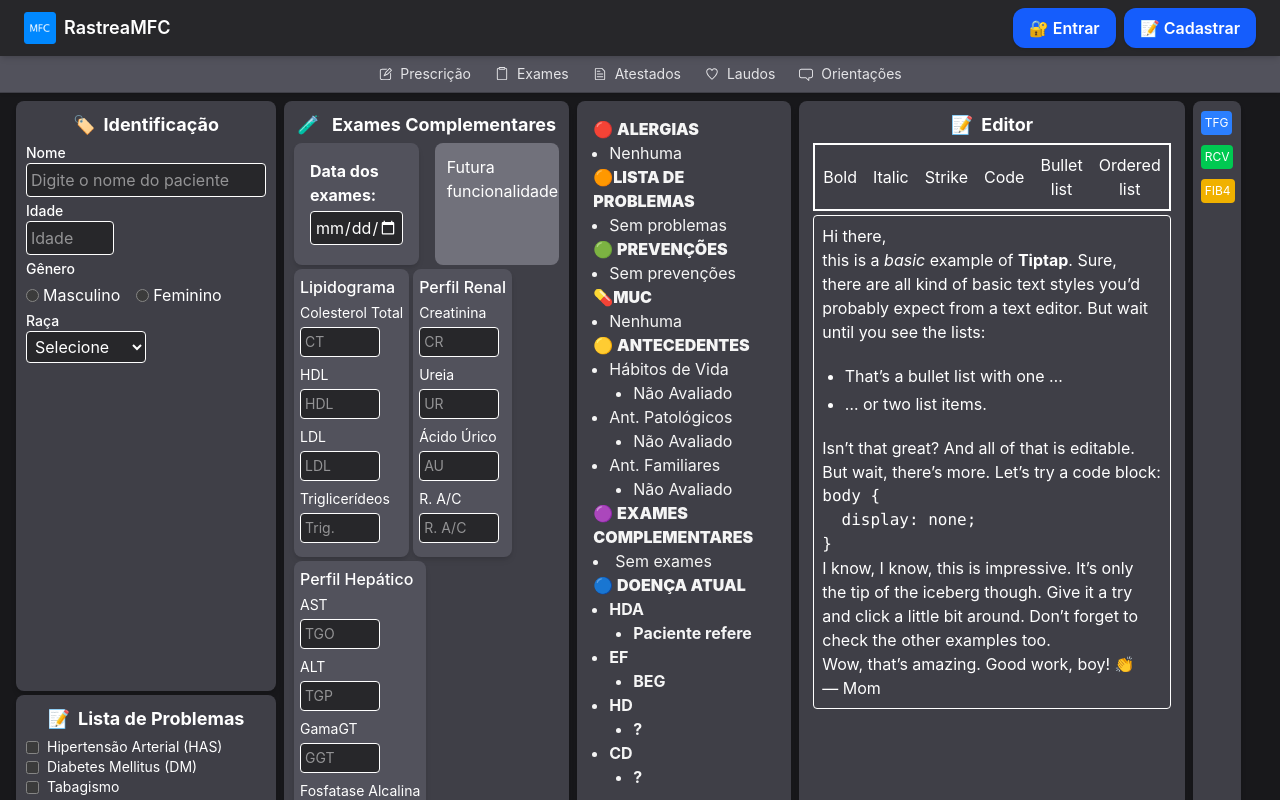
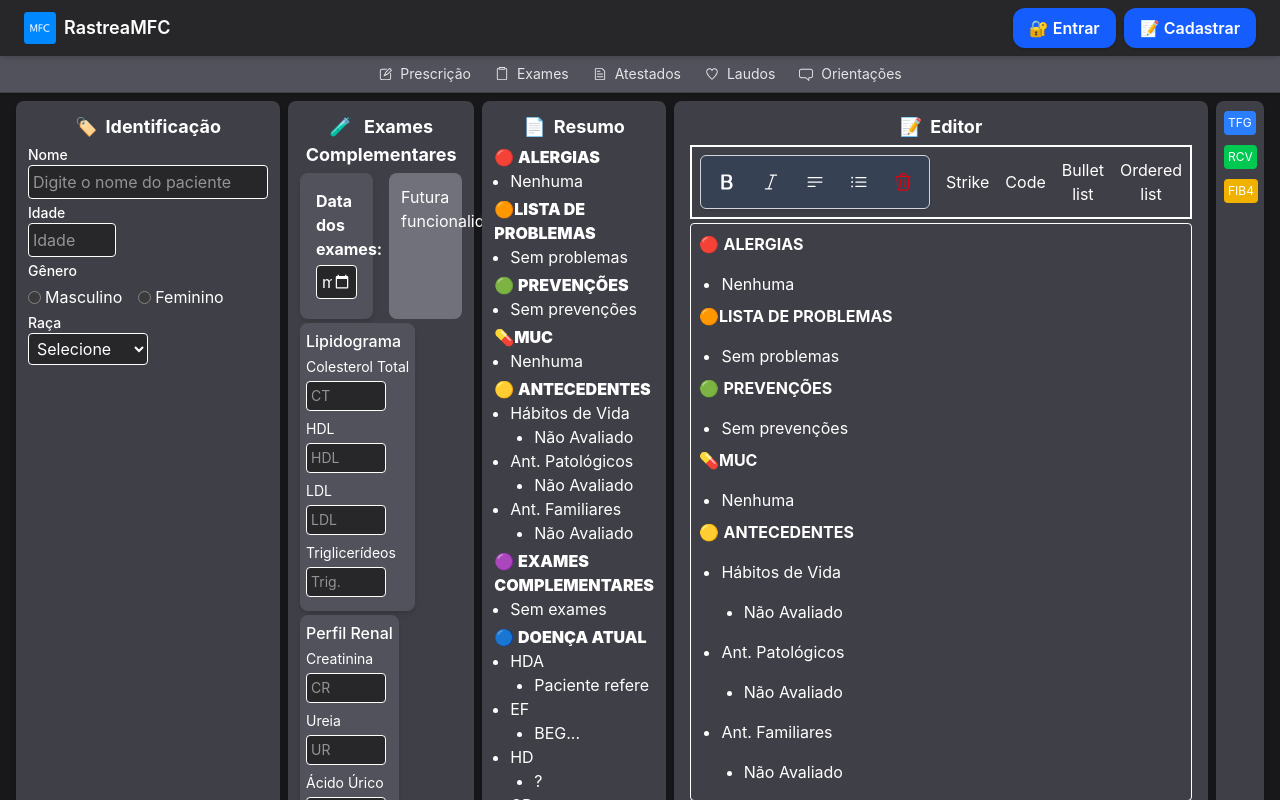
Before and after one commit to gabrielgcmr/RCV_PWA, a React (Vite) app in the folder frontend/: page / in a window 1280 px wide. Shown: the top 800 px of the page. Built offline with nearby package versions, Linux system fonts and the light colour scheme.

Commit message:
Refactor summary components to use SectionBase; enhance styling and structure for better readability

```diff
--- a/frontend/src/components/common/form/SectionBase.tsx
+++ b/frontend/src/components/common/form/SectionBase.tsx
@@ -14,7 +14,7 @@ export default function SectionBase({
 }: SectionBaseProps) {
   return (
     <section
-      className={`p-2.5 bg-zinc-700 rounded-lg shadow-md text-white mb-1 ${className}`}
+      className={`p-3 bg-zinc-700 rounded-lg shadow-md text-white mb-1 ${className}`}
     >
       <h3 className="text-lg font-bold mb-1 text-center">
         {icon && <span className="mr-2">{icon}</span>}
--- a/frontend/src/components/contents/startPage/5-summaryBuilder.tsx
+++ b/frontend/src/components/contents/startPage/5-summaryBuilder.tsx
@@ -1,4 +1,5 @@
 import usePatient from "../../../hooks/usePatient";
+import SectionBase from "../../common/form/SectionBase";
 import Allergies from "./SummaryTextTopics/1-Allergies";
 import ProblemList from "./SummaryTextTopics/2-ProblemList";
 import Preventions from "./SummaryTextTopics/3-Preventions";
@@ -17,7 +18,7 @@ function SummaryBuilder() {
   }
 
   return (
-    <section className="p-4 bg-zinc-700 rounded-lg shadow-md mb-2">
+    <SectionBase title="Resumo" icon="📄">
       <Allergies />
 
       <ProblemList />
@@ -31,7 +32,7 @@ function SummaryBuilder() {
       <Exams />
 
       <PresentIllness />
-    </section>
+    </SectionBase>
   );
 }
 
--- a/frontend/src/components/contents/startPage/SummaryTextTopics/6-Exams.tsx
+++ b/frontend/src/components/contents/startPage/SummaryTextTopics/6-Exams.tsx
@@ -64,7 +64,9 @@ export default function Exams() {
           )}
         </div>
       ) : (
-        <li>Sem exames</li>
+        <ul className="list-disc pl-4">
+          <li>Sem exames</li>
+        </ul>
       )}
     </>
   );
--- a/frontend/src/components/contents/startPage/SummaryTextTopics/7-PresentIllness.tsx
+++ b/frontend/src/components/contents/startPage/SummaryTextTopics/7-PresentIllness.tsx
@@ -3,8 +3,9 @@ import { summaryTitle } from "./styles";
 export default function PresentIllness() {
   return (
     <>
-      <ul className={summaryTitle}>
+      <p className={summaryTitle}>
         🔵 <b>DOENÇA ATUAL</b>{" "}
+      </p>
       <ul className="list-disc pl-4">
         <li>HDA</li>
         <ul className="list-disc pl-6">
@@ -12,7 +13,7 @@ export default function PresentIllness() {
         </ul>
         <li>EF</li>
         <ul className="list-disc pl-6">
-            <li>BEG</li>
+          <li>BEG...</li>
         </ul>
         <li>HD</li>
         <ul className="list-disc pl-6">
@@ -23,7 +24,6 @@ export default function PresentIllness() {
           <li>?</li>
         </ul>
       </ul>
-      </ul>
     </>
   );
 }
--- a/frontend/src/components/contents/startPage/SummaryTextTopics/styles.ts
+++ b/frontend/src/components/contents/startPage/SummaryTextTopics/styles.ts
@@ -1 +1 @@
-export const summaryTitle = "text-base font-bold";
+export const summaryTitle = "text-base font-bold mt-1";
--- a/frontend/src/components/editors/Content.tsx
+++ b/frontend/src/components/editors/Content.tsx
@@ -1,30 +1,58 @@
 export const content = `
-<h2>
-  Hi there,
-</h2>
-<p>
-  this is a <em>basic</em> example of <strong>Tiptap</strong>. Sure, there are all kind of basic text styles you’d probably expect from a text editor. But wait until you see the lists:
-</p>
+<h3 className={summaryTitle}>
+    🔴 <b>ALERGIAS</b>
+</h3>
 <ul>
-  <li>
-    That’s a bullet list with one …
-  </li>
-  <li>
-    … or two list items.
-  </li>
+    <li>Nenhuma</li>
 </ul>
-<p>
-  Isn’t that great? And all of that is editable. But wait, there’s more. Let’s try a code block:
-</p>
-<pre><code class="language-css">body {
-  display: none;
-}</code></pre>
-<p>
-  I know, I know, this is impressive. It’s only the tip of the iceberg though. Give it a try and click a little bit around. Don’t forget to check the other examples too.
-</p>
-<blockquote>
-  Wow, that’s amazing. Good work, boy! 👏
-  <br />
-  — Mom
-</blockquote>
+
+<h3>
+    🟠<b>LISTA DE PROBLEMAS</b>
+</h3>
+<ul>
+    <li>Sem problemas</li>
+</ul>
+
+<h3>
+    🟢 <b>PREVENÇÕES</b>
+</h3>
+ <ul>
+    <li>Sem prevenções</li>
+</ul>
+
+<h3 >
+    💊<b>MUC</b>
+</h3>
+<ul >
+    <li>Nenhuma</li>
+</ul>
+
+<h3>
+    🟡 <b>ANTECEDENTES</b>
+</h3>
+<ul >
+    <li>
+    Hábitos de Vida
+        <ul >
+            <li>Não Avaliado</li>
+        </ul>
+    </li>
+</ul>
+<ul>
+    <li>
+    Ant. Patológicos
+        <ul>
+            <li>Não Avaliado</li>
+        </ul>
+    </li>
+</ul>
+<ul >
+    <li>
+    Ant. Familiares
+        <ul >
+            <li>Não Avaliado</li>
+        </ul>
+    </li>
+</ul>
+
 `;
--- a/frontend/src/components/editors/MenuBar.tsx
+++ b/frontend/src/components/editors/MenuBar.tsx
@@ -10,13 +10,6 @@ export const MenuBar = () => {
   return (
     <div className="control-group">
       <div className="button-group">
-        <button
-          onClick={() => editor.chain().focus().toggleBold().run()}
-          disabled={!editor.can().chain().focus().toggleBold().run()}
-          className={editor.isActive("bold") ? "is-active" : ""}
-        >
-          Bold
-        </button>
         <button
           onClick={() => editor.chain().focus().toggleItalic().run()}
           disabled={!editor.can().chain().focus().toggleItalic().run()}
--- a/frontend/src/components/editors/TipTapEditor.tsx
+++ b/frontend/src/components/editors/TipTap.tsx
@@ -15,6 +15,7 @@ import Strike from "@tiptap/extension-strike";
 import Link from "@tiptap/extension-link";
 import Italic from "@tiptap/extension-italic";
 import { content } from "./Content";
+import MenuBar from "./ToolBar";
 
 const extensions = [
   StarterKit,
@@ -49,20 +50,7 @@ const Tiptap = () => {
   return (
     <SectionBase title="Editor" icon="📝">
       <div className="flex gap-4 border-2 p-2 m-1">
-        <button
-          onClick={() => editor.chain().focus().toggleBold().run()}
-          disabled={!editor.can().chain().focus().toggleBold().run()}
-          className={editor.isActive("bold") ? "is-active" : ""}
-        >
-          Bold
-        </button>
-        <button
-          onClick={() => editor.chain().focus().toggleItalic().run()}
-          disabled={!editor.can().chain().focus().toggleItalic().run()}
-          className={editor.isActive("italic") ? "is-active" : ""}
-        >
-          Italic
-        </button>
+        <MenuBar editor={editor} />
         <button
           onClick={() => editor.chain().focus().toggleStrike().run()}
           disabled={!editor.can().chain().focus().toggleStrike().run()}
--- a/frontend/src/components/editors/ToolBar.tsx
+++ b/frontend/src/components/editors/ToolBar.tsx
@@ -18,9 +18,10 @@ export default function MenuBar({ editor }: Props) {
     `p-2 rounded transition hover:bg-gray-200 ${isActive ? "bg-gray-300" : ""}`;
 
   return (
-    <div className="flex gap-2 border border-gray-300 p-2 rounded-md shadow-sm bg-white">
+    <div className="flex gap-2 border border-gray-300 p-2 rounded-md shadow-sm bg-gray-700">
       <button
         onClick={() => editor.chain().focus().toggleBold().run()}
+        disabled={!editor.can().chain().focus().toggleBold().run()}
         className={buttonClass(editor.isActive("bold"))}
         title="Negrito"
       >
@@ -29,6 +30,7 @@ export default function MenuBar({ editor }: Props) {
 
       <button
         onClick={() => editor.chain().focus().toggleItalic().run()}
+        disabled={!editor.can().chain().focus().toggleItalic().run()}
         className={buttonClass(editor.isActive("italic"))}
         title="Itálico"
       >
--- a/frontend/src/components/editors/styles.css
+++ b/frontend/src/components/editors/styles.css
@@ -6,7 +6,7 @@
 .tiptap ul,
 .tiptap ol {
   padding: 0 1rem;
-  margin: 1.25rem 1rem 1.25rem 0.4rem;
+  margin: 1rem 1rem 0.5rem 0.4rem;
   list-style-type: disc; /* Forçar bullets */
 }
 
--- a/frontend/src/pages/StartPage.tsx
+++ b/frontend/src/pages/StartPage.tsx
@@ -4,7 +4,7 @@ import ProblemListForm from "../components/contents/startPage/3-ProblemListForm"
 import ExamsForm from "../components/contents/startPage/4-ExamForm";
 import SummaryBuilder from "../components/contents/startPage/5-summaryBuilder";
 import ClinicalCalculations from "../components/contents/startPage/6-ClinicalCalculationsSection";
-import TiptapEditor from "../components/editors/TipTapEditor";
+import TiptapEditor from "../components/editors/TipTap";
 
 function StartPage() {
   return (
--- a/frontend/src/styles.css
+++ b/frontend/src/styles.css
@@ -7,7 +7,7 @@
 
   color-scheme: dark;
   background-color: #1f1f1f;
-  color: #f5f5f5;
+
 }
 
 body {
```
Lines whose indentation alone changed are shown as unchanged.
